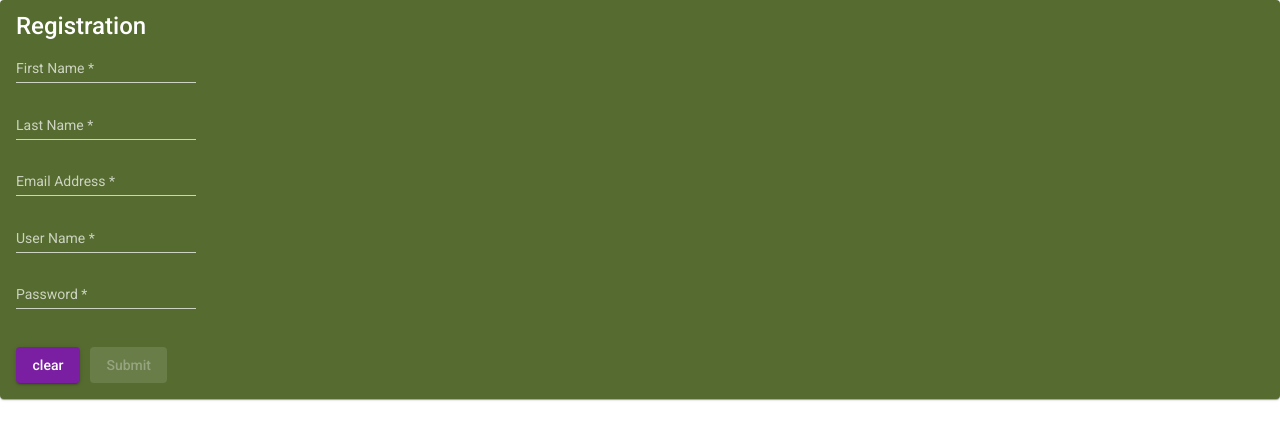
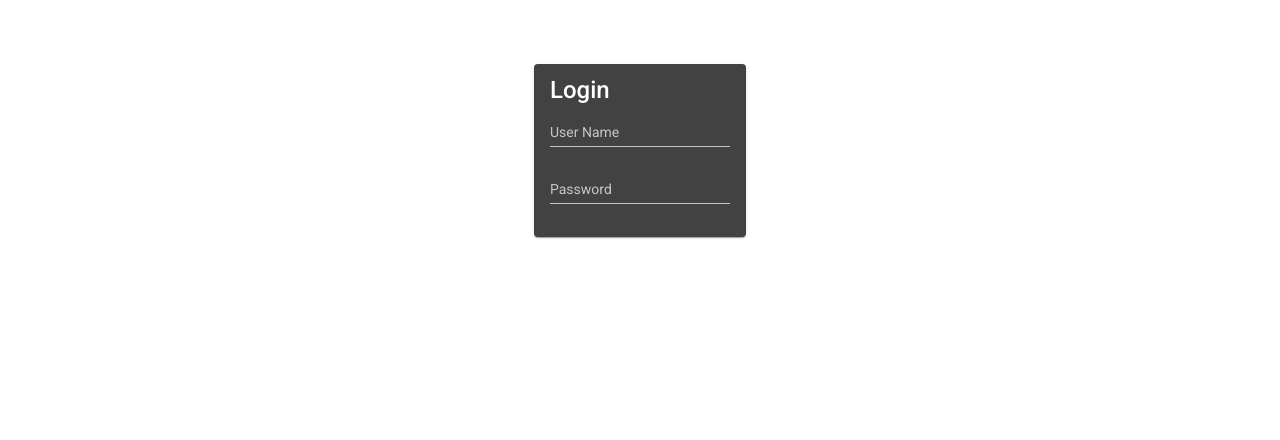
Before and after one commit to isaacmoriel/CodeSampling, an Angular app in the folder CodeSampling/: page /login in a window 1280 px wide. Shown: the top 440 px of the page. Built offline with nearby package versions, Linux system fonts and the light colour scheme.

Commit message:
created loing and routed to successful loing

```diff
--- a/CodeSampling/package.json
+++ b/CodeSampling/package.json
@@ -15,6 +15,7 @@
     "@angular/common": "~13.2.0",
     "@angular/compiler": "~13.2.0",
     "@angular/core": "~13.2.0",
+    "@angular/flex-layout": "^13.0.0-beta.38",
     "@angular/forms": "~13.2.0",
     "@angular/material": "^13.2.3",
     "@angular/platform-browser": "~13.2.0",
--- a/CodeSampling/src/app/Login-Module/Login-Module.module.ts
+++ b/CodeSampling/src/app/Login-Module/Login-Module.module.ts
@@ -1,11 +1,13 @@
 import { NgModule } from '@angular/core';
 import { CommonModule } from '@angular/common';
+import { LoginComponent } from './Login/Login.component';
+import { SharedModule } from '../shared/shared.module';
 
 
 @NgModule({
   imports: [
-    CommonModule
+    SharedModule
   ],
-  declarations: []
+  declarations: [LoginComponent]
 })
 export class LoginModuleModule { }
--- /dev/null
+++ b/CodeSampling/src/app/Login-Module/Login/Login.component.css
@@ -0,0 +1,7 @@
+.loginStyle{
+    width: 50%;
+}
+
+.main-div{
+    margin-top: 5%;
+}
--- /dev/null
+++ b/CodeSampling/src/app/Login-Module/Login/Login.component.html
@@ -0,0 +1,29 @@
+<div fxLayout="row" fxLayoutAlign.sm="start center" fxLayoutAlign="center center"  class="main-div">
+  <mat-card >
+    <mat-card-title > Login</mat-card-title>
+
+    <form autocomplete="off" class="loginStyle">
+
+      <mat-form-field>
+        <mat-label>User Name</mat-label>
+        <input matInput type="text">
+
+      </mat-form-field>
+
+
+      <br>
+      <mat-form-field>
+        <mat-label>Password</mat-label>
+        <input matInput type="password">
+
+      </mat-form-field>
+
+
+
+
+
+
+    </form>
+
+  </mat-card>
+  </div>
--- /dev/null
+++ b/CodeSampling/src/app/Login-Module/Login/Login.component.ts
@@ -0,0 +1,15 @@
+import { Component, OnInit } from '@angular/core';
+
+@Component({
+  selector: 'app-Login',
+  templateUrl: './Login.component.html',
+  styleUrls: ['./Login.component.css']
+})
+export class LoginComponent implements OnInit {
+
+  constructor() { }
+
+  ngOnInit() {
+  }
+
+}
--- a/CodeSampling/src/app/Registration-Module/RegistrationForm/RegistrationForm.component.css
+++ b/CodeSampling/src/app/Registration-Module/RegistrationForm/RegistrationForm.component.css
@@ -0,0 +1,25 @@
+
+
+.mat-form-field{
+    width: 80%;
+}
+
+.formStyle{
+    text-align: center;
+}
+
+
+
+@media screen and (max-width: 900px) {
+    .mat-card{
+         width:90%;
+    }
+  }
+
+
+
+    @media screen and (min-width: 1024px) {
+        .mat-card{
+             width:30%;
+        }
+  }
--- a/CodeSampling/src/app/Registration-Module/RegistrationForm/RegistrationForm.component.html
+++ b/CodeSampling/src/app/Registration-Module/RegistrationForm/RegistrationForm.component.html
@@ -1,18 +1,24 @@
 
 
+<div fxLayout="row" fxLayoutAlign.sm="start center" fxLayoutAlign="center center"  >
+<mat-card >
+  <mat-card-title > Registration</mat-card-title>
 
-<mat-card style="background-color: darkolivegreen;">
-  <mat-card-title> Registration</mat-card-title>
-
-  <form autocomplete="off" [formGroup]="RegistrationForm">
-    <mat-form-field>
+  <form autocomplete="off" [formGroup]="RegistrationForm" class="formStyle">
+    <mat-form-field >
     <mat-label> First Name</mat-label>
     <input matInput type="text" formControlName="FirstName" >
+    <mat-error *ngIf="FirstnameControl.hasError('required')">
+      First Name is required
+    </mat-error>
     </mat-form-field>
     <br>
     <mat-form-field>
       <mat-label>Last Name</mat-label>
       <input matInput type="text" formControlName="LastName">
+      <mat-error *ngIf="LastnameControl.hasError('required')">
+        Last Name required
+      </mat-error>
     </mat-form-field>
     <br>
     <mat-form-field>
@@ -32,6 +38,9 @@
     <mat-form-field>
       <mat-label>User Name</mat-label>
       <input matInput type="text" formControlName="UserName">
+      <mat-error *ngIf="UserNameControl.hasError('required')">
+        User Name is required
+      </mat-error>
       <mat-error *ngIf="UserNameControl.hasError('minlength')">
         Should be 8 characters or more
       </mat-error>
@@ -48,6 +57,9 @@
     <mat-form-field>
       <mat-label>Password</mat-label>
       <input matInput type="password" formControlName="Password">
+      <mat-error *ngIf="PasswordControl.hasError('required')">
+        Password is required
+      </mat-error>
       <mat-error *ngIf="PasswordControl.hasError('weakPassword')">
         Must include a number and a letter
       </mat-error>
@@ -59,9 +71,10 @@
     <br>
     <br>
     <button mat-raised-button color="primary" (click)="RegistrationForm.reset()" >clear</button> &nbsp;
-    <button mat-raised-button  color="accent" [disabled]="RegistrationForm.invalid">Submit</button>
+    <button mat-raised-button  color="accent" [disabled]="RegistrationForm.invalid" (click)="submit()">Submit</button>
 
 
   </form>
 
 </mat-card>
+</div>
--- a/CodeSampling/src/app/Registration-Module/RegistrationForm/RegistrationForm.component.ts
+++ b/CodeSampling/src/app/Registration-Module/RegistrationForm/RegistrationForm.component.ts
@@ -1,6 +1,8 @@
 import { Component, OnInit } from '@angular/core';
 import { AbstractControl, FormControl, FormGroup, ValidationErrors, ValidatorFn, Validators } from '@angular/forms';
-
+import {MatSnackBar} from '@angular/material/snack-bar';
+import { Router } from '@angular/router';
+import { delay } from 'rxjs';
 
 
 @Component({
@@ -20,7 +22,7 @@ export class RegistrationFormComponent implements OnInit {
   PasswordControl:FormControl = new FormControl('',[Validators.required,Validators.minLength(10),this.PasswordValidator()])
   RegistrationForm:FormGroup=new FormGroup({});
 
-  constructor() { }
+  constructor(private snack: MatSnackBar, private router: Router) { }
 
   ngOnInit() {
       this.RegistrationForm = new FormGroup({
@@ -31,11 +33,14 @@ export class RegistrationFormComponent implements OnInit {
         Password:this.PasswordControl
 
       });
-      // console.log(this.RegistrationForm)
+
   }
 
-  show(){
-
+  submit(){
+    this.snack.open('You have been successfully registered, you will be routed to login','',{duration:4500});
+    setTimeout(() =>{
+      this.router.navigateByUrl('/login')
+    },5000 )
   }
 
     UserNameValidator(): ValidatorFn {
--- a/CodeSampling/src/app/app-routing.module.ts
+++ b/CodeSampling/src/app/app-routing.module.ts
@@ -1,8 +1,10 @@
 import { NgModule } from '@angular/core';
 import { RouterModule, Routes } from '@angular/router';
+import { LoginComponent } from './Login-Module/Login/Login.component';
 import { RegistrationFormComponent } from './Registration-Module/RegistrationForm/RegistrationForm.component';
 
-const routes: Routes = [{path:'**',component:RegistrationFormComponent}];
+const routes: Routes = [{path:'login',component:LoginComponent },
+  {path:'**',component:RegistrationFormComponent}];
 
 @NgModule({
   imports: [RouterModule.forRoot(routes)],
--- a/CodeSampling/src/app/shared/shared.module.ts
+++ b/CodeSampling/src/app/shared/shared.module.ts
@@ -1,16 +1,26 @@
 import { NgModule } from '@angular/core';
 import { CommonModule } from '@angular/common';
+import { ReactiveFormsModule } from '@angular/forms';
 
 import {MatFormFieldModule} from '@angular/material/form-field';
 import {MatCardModule} from '@angular/material/card';
 import {MatButtonModule} from '@angular/material/button';
 import {MatInputModule} from '@angular/material/input';
+import {MatSnackBarModule} from '@angular/material/snack-bar';
 
-import { ReactiveFormsModule } from '@angular/forms';
+import { FlexLayoutModule } from '@angular/flex-layout';
 
 
 
-let modules = [CommonModule,ReactiveFormsModule,MatFormFieldModule,MatCardModule,MatButtonModule, MatInputModule];
+
+let modules = [CommonModule,
+  ReactiveFormsModule,
+  MatFormFieldModule,
+  MatCardModule,
+  MatButtonModule,
+  MatInputModule,
+  MatSnackBarModule,
+  FlexLayoutModule];
 
 @NgModule({
   imports: [
```
Also changed, not shown: 2 other files (tests, documents, lock files or other folders).
